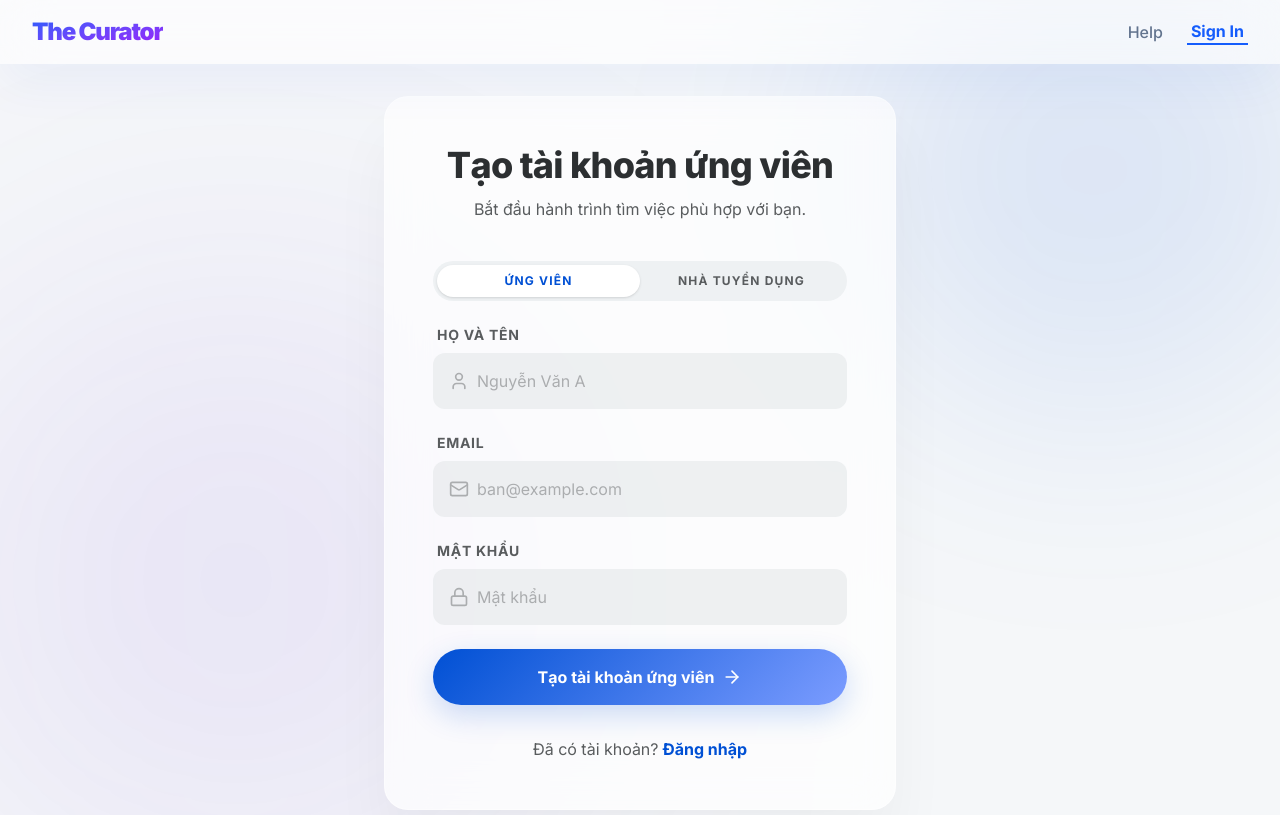
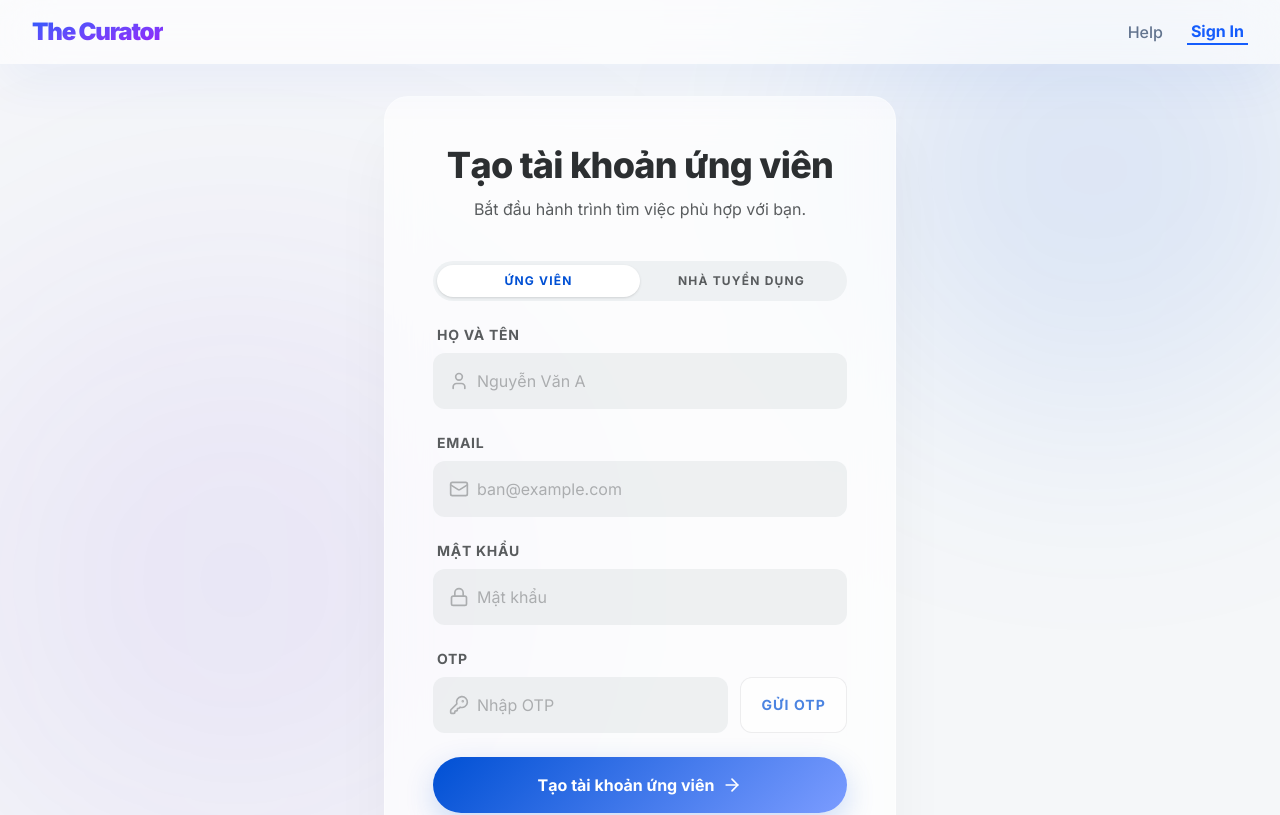
Before and after one commit to ngocvo2511/recruitment-system-frontend, a Next.js app: page /register in a window 1280 px wide. Shown: the top 815 px of the page. Built offline with nearby package versions, Linux system fonts and the light colour scheme; no server answers.

Commit message:
feat: implement OTP verification for candidate and recruiter registration, enhance OTP handling in UI

```diff
--- a/src/app/(auth)/register/page.tsx
+++ b/src/app/(auth)/register/page.tsx
@@ -1,11 +1,13 @@
 "use client";
 
-import { Suspense, useState } from "react";
+import { Suspense, useEffect, useState } from "react";
 import { useRouter, useSearchParams } from "next/navigation";
 import Link from "next/link";
-import { ArrowRight, Briefcase, Loader2, Lock, Mail, Phone, User } from "lucide-react";
+import { ArrowRight, Briefcase, KeyRound, Loader2, Lock, Mail, Phone, User } from "lucide-react";
 import {
   createRecruiterProfile,
+  requestRegisterOtp,
+  resendRegisterOtp,
   registerCandidate,
   registerRecruiter,
   saveAccessToken,
@@ -21,11 +23,68 @@ function RegisterForm() {
   const [fullName, setFullName] = useState("");
   const [email, setEmail] = useState("");
   const [password, setPassword] = useState("");
+  const [otpCode, setOtpCode] = useState("");
   const [gender, setGender] = useState("");
   const [phone, setPhone] = useState("");
   const [position, setPosition] = useState("");
   const [isSubmitting, setIsSubmitting] = useState(false);
+  const [isSendingOtp, setIsSendingOtp] = useState(false);
+  const [otpSent, setOtpSent] = useState(false);
+  const [otpRemainingSeconds, setOtpRemainingSeconds] = useState<number | null>(null);
+  const [resendRemainingSeconds, setResendRemainingSeconds] = useState<number | null>(null);
   const [error, setError] = useState("");
+
+  useEffect(() => {
+    if (otpRemainingSeconds === null || otpRemainingSeconds <= 0) {
+      return;
+    }
+
+    const timer = setTimeout(() => {
+      setOtpRemainingSeconds((prev) => (prev && prev > 0 ? prev - 1 : 0));
+    }, 1000);
+
+    return () => clearTimeout(timer);
+  }, [otpRemainingSeconds]);
+
+  useEffect(() => {
+    if (resendRemainingSeconds === null || resendRemainingSeconds <= 0) {
+      return;
+    }
+
+    const timer = setTimeout(() => {
+      setResendRemainingSeconds((prev) => (prev && prev > 0 ? prev - 1 : 0));
+    }, 1000);
+
+    return () => clearTimeout(timer);
+  }, [resendRemainingSeconds]);
+
+  const formatCountdown = (seconds: number) => {
+    const minutes = Math.floor(seconds / 60);
+    const remainingSeconds = seconds % 60;
+    return `${minutes}:${remainingSeconds.toString().padStart(2, "0")}`;
+  };
+
+  const handleSendOtp = async () => {
+    if (!email.trim()) {
+      setError("Vui lòng nhập email để nhận OTP.");
+      return;
+    }
+
+    setIsSendingOtp(true);
+    setError("");
+
+    try {
+      const requestOtp = otpSent ? resendRegisterOtp : requestRegisterOtp;
+      const result = await requestOtp(email.trim());
+      setOtpSent(true);
+      setOtpRemainingSeconds(result.ttlSeconds);
+      setResendRemainingSeconds(result.resendCooldownSeconds);
+    } catch (err) {
+      setError(err instanceof Error ? err.message : "Không thể gửi OTP. Vui lòng thử lại.");
+    } finally {
+      setIsSendingOtp(false);
+    }
+  };
 
   const handleRegister = async (event: React.FormEvent) => {
     event.preventDefault();
@@ -34,7 +93,7 @@ function RegisterForm() {
 
     try {
       if (role === "recruiter") {
-        const auth = await registerRecruiter(email, password);
+        const auth = await registerRecruiter(email, password, otpCode);
         saveAccessToken(auth.token);
         localStorage.setItem("accountType", "recruiter");
         if (auth.userId) localStorage.setItem("userId", auth.userId);
@@ -48,7 +107,7 @@ function RegisterForm() {
         return;
       }
 
-      const auth = await registerCandidate(email, password);
+      const auth = await registerCandidate(email, password, otpCode);
       saveAccessToken(auth.token);
       localStorage.setItem("accountType", "candidate");
       if (auth.userId) localStorage.setItem("userId", auth.userId);
@@ -60,6 +119,49 @@ function RegisterForm() {
       setIsSubmitting(false);
     }
   };
+
+  const otpSection = (
+    <div className="space-y-2">
+      <label className="block text-sm font-bold uppercase tracking-[0.05em] text-on-surface-variant ml-1">
+        OTP
+      </label>
+      <div className="flex flex-col gap-3 sm:flex-row">
+        <div className="relative group flex-1">
+          <KeyRound className="absolute left-4 top-1/2 -translate-y-1/2 w-5 h-5 text-outline-variant group-focus-within:text-primary transition-colors" />
+          <input
+            required
+            value={otpCode}
+            onChange={(event) => setOtpCode(event.target.value)}
+            className="block w-full pl-11 pr-4 py-4 bg-surface-container-high/50 rounded-xl border-none focus:ring-2 focus:ring-primary/40 focus:bg-white transition-all text-on-surface placeholder:text-outline-variant outline-none"
+            placeholder="Nhập OTP"
+            type="text"
+            inputMode="numeric"
+          />
+        </div>
+        <button
+          type="button"
+          onClick={handleSendOtp}
+          disabled={isSendingOtp || !email.trim() || (resendRemainingSeconds !== null && resendRemainingSeconds > 0)}
+          className="px-5 py-4 rounded-xl border border-outline-variant/30 text-sm font-bold uppercase tracking-[0.08em] text-primary bg-white/70 hover:bg-white transition-all disabled:opacity-70 disabled:cursor-not-allowed"
+        >
+          {isSendingOtp ? <Loader2 className="w-5 h-5 animate-spin" /> : (otpSent ? "Gửi lại" : "Gửi OTP")}
+        </button>
+      </div>
+      {otpSent && (
+        <p className="text-xs text-on-surface-variant">OTP đã được gửi tới email của bạn.</p>
+      )}
+      {otpRemainingSeconds !== null && (
+        <p className="text-xs text-on-surface-variant">
+          Thời gian sử dụng OTP: {formatCountdown(Math.max(otpRemainingSeconds, 0))}
+        </p>
+      )}
+      {resendRemainingSeconds !== null && (
+        <p className="text-xs text-on-surface-variant">
+          Thời gian gửi lại: {formatCountdown(Math.max(resendRemainingSeconds, 0))}
+        </p>
+      )}
+    </div>
+  );
 
   return (
     <div className="w-full max-w-lg z-10">
@@ -125,7 +227,13 @@ function RegisterForm() {
               <input
                 required
                 value={email}
-                onChange={(event) => setEmail(event.target.value)}
+                onChange={(event) => {
+                  setEmail(event.target.value);
+                  setOtpSent(false);
+                  setOtpCode("");
+                  setOtpRemainingSeconds(null);
+                  setResendRemainingSeconds(null);
+                }}
                 className="block w-full pl-11 pr-4 py-4 bg-surface-container-high/50 rounded-xl border-none focus:ring-2 focus:ring-primary/40 focus:bg-white transition-all text-on-surface placeholder:text-outline-variant outline-none"
                 placeholder={role === "recruiter" ? "ten@congty.com" : "ban@example.com"}
                 type="email"
@@ -149,6 +257,8 @@ function RegisterForm() {
               />
             </div>
           </div>
+
+          {role === "candidate" && otpSection}
 
           {role === "recruiter" && (
             <div className="grid grid-cols-1 md:grid-cols-2 gap-4">
@@ -204,6 +314,8 @@ function RegisterForm() {
             </div>
           )}
 
+          {role === "recruiter" && otpSection}
+
           <button
             disabled={isSubmitting}
             className="w-full signature-gradient text-white font-bold py-4 rounded-full shadow-[0_10px_30px_rgba(0,80,212,0.2)] hover:scale-[1.02] active:scale-95 transition-all duration-300 mt-4 group flex items-center justify-center gap-2 disabled:opacity-70 disabled:cursor-not-allowed"
--- a/src/lib/api/auth.ts
+++ b/src/lib/api/auth.ts
@@ -9,6 +9,11 @@ export type AuthResponse = {
   authenticated: boolean;
   accountType?: "CANDIDATE" | "RECRUITER" | string;
   userId?: string;
+};
+
+export type OtpSentResponse = {
+  ttlSeconds: number;
+  resendCooldownSeconds: number;
 };
 
 export type RegisterRecruiterProfileRequest = {
@@ -106,17 +111,31 @@ async function request<T>(
   return (payload as ApiResponse<T>).result;
 }
 
-export function registerCandidate(email: string, password: string): Promise<AuthResponse> {
-  return request<AuthResponse>("/api/auth/register/candidate", {
+export function requestRegisterOtp(email: string): Promise<OtpSentResponse> {
+  return request<OtpSentResponse>("/api/auth/register/request-otp", {
     method: "POST",
-    body: JSON.stringify({ email, password }),
+    body: JSON.stringify({ email }),
   }, { auth: false });
 }
 
-export function registerRecruiter(email: string, password: string): Promise<AuthResponse> {
+export function resendRegisterOtp(email: string): Promise<OtpSentResponse> {
+  return request<OtpSentResponse>("/api/auth/register/resend-otp", {
+    method: "POST",
+    body: JSON.stringify({ email }),
+  }, { auth: false });
+}
+
+export function registerCandidate(email: string, password: string, otpCode: string): Promise<AuthResponse> {
+  return request<AuthResponse>("/api/auth/register/candidate", {
+    method: "POST",
+    body: JSON.stringify({ email, password, otpCode }),
+  }, { auth: false });
+}
+
+export function registerRecruiter(email: string, password: string, otpCode: string): Promise<AuthResponse> {
   return request<AuthResponse>("/api/auth/register/recruiter", {
     method: "POST",
-    body: JSON.stringify({ email, password }),
+    body: JSON.stringify({ email, password, otpCode }),
   }, { auth: false });
 }
 
```
